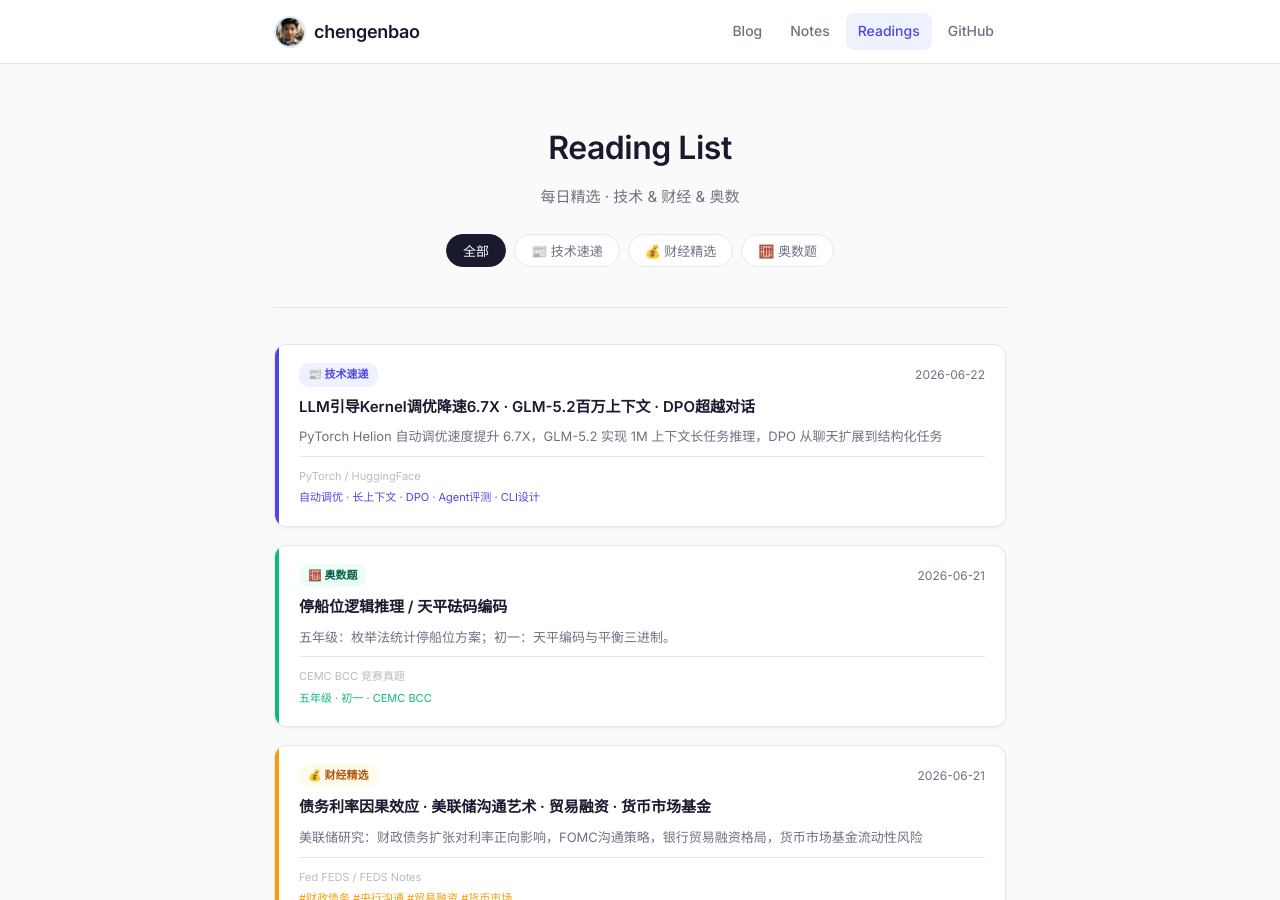
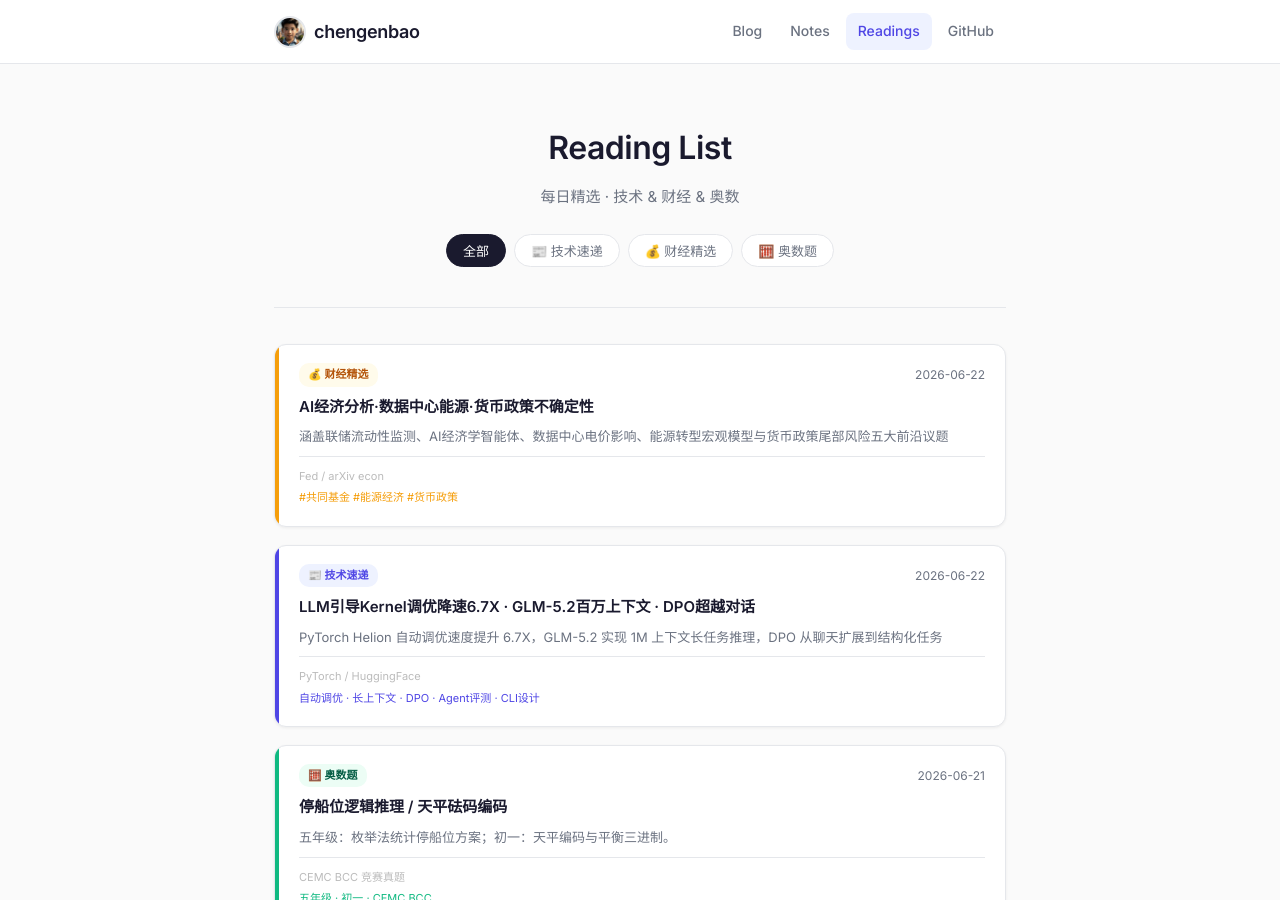
Before and after one commit to chengenbao/chengenbao.github.io, a Jekyll site: the page built from reading-list/index.md, in a window 1280 px wide and 900 px high. Built offline with Jekyll 4.4.1, drawn with Linux system fonts in a browser that asks for light colours.

Commit message:
update reading-list index with finance 2026-06-22

```diff
--- a/reading-list/index.md
+++ b/reading-list/index.md
@@ -18,6 +18,21 @@
   </div>
 
   <div class="rl-grid">
+<a class="rl-card finance" href="/reading-list/2026-06-22-finance-daily/">
+  <div class="rl-accent"></div>
+  <div class="rl-body">
+    <div class="rl-top">
+      <span class="rl-badge finance">💰 财经精选</span>
+      <time>2026-06-22</time>
+    </div>
+    <h2>AI经济分析·数据中心能源·货币政策不确定性</h2>
+    <p>涵盖联储流动性监测、AI经济学智能体、数据中心电价影响、能源转型宏观模型与货币政策尾部风险五大前沿议题</p>
+    <div class="rl-meta">
+      <span class="rl-source">Fed / arXiv econ</span>
+      <span class="rl-tags">#共同基金 #能源经济 #货币政策</span>
+    </div>
+  </div>
+</a>
 <a class="rl-card tech" href="/reading-list/2026-06-22-tech-daily/">
   <div class="rl-accent"></div>
   <div class="rl-body">
```
